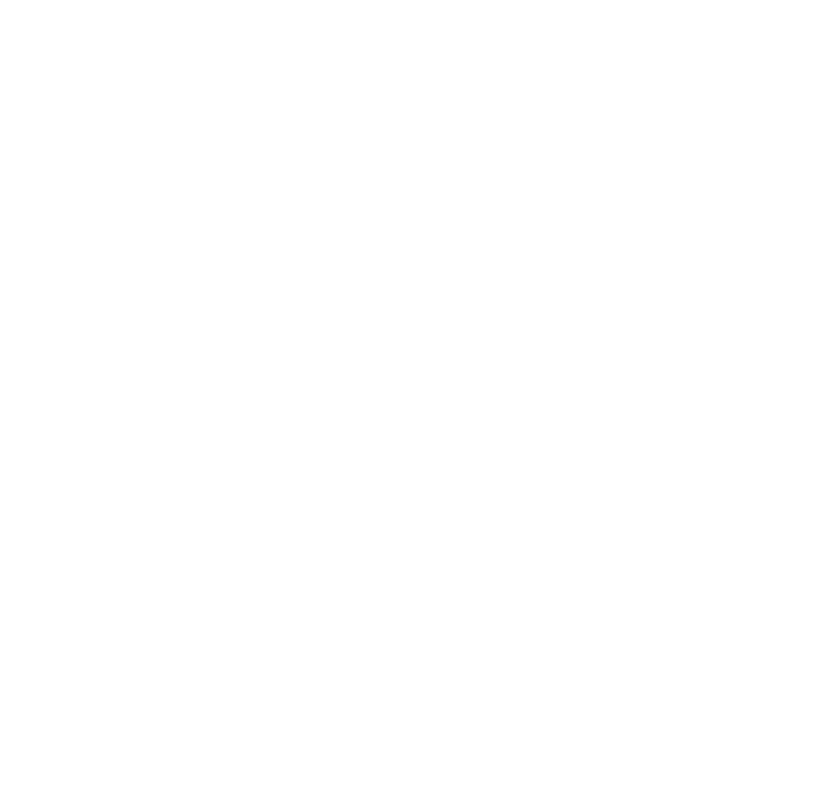
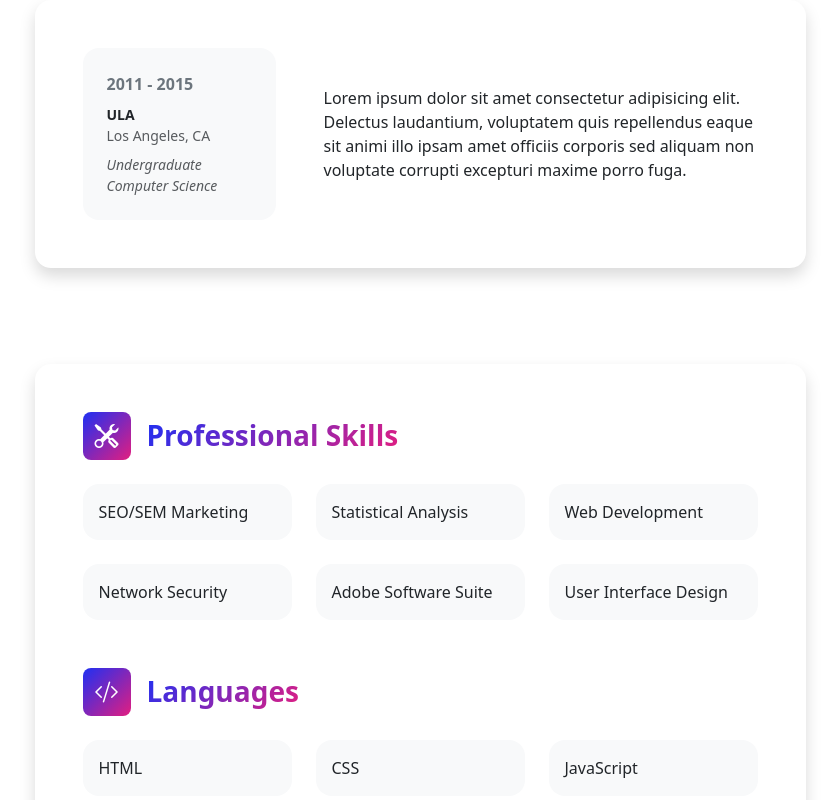
Before and after one commit to purnomoht17/portfolio-heru, a React (Vite) app: page /resume in a window 1280 px wide. Shown: the part 1260-2060 px from the top of the page, without its empty margins (220-1060 px from the left). Before the commit the page ends 1112 px from the top, so only its background shows below. Built offline with nearby package versions, Linux system fonts and the light colour scheme.

Commit message:
fiks tombol page resume

```diff
--- a/src/pages/Resume/Resume.jsx
+++ b/src/pages/Resume/Resume.jsx
@@ -56,19 +56,73 @@
 
             </section>
 
-            {/* ... (Education Section tetap sama) ... */}
+
+            {/* Education Section (Tetap sama) */}
             <section>
-              <h2 className="text-primary fw-bolder mb-4">Education</h2>
-              {/* ... (konten Education) ... */}
+              <h2 className="text-secondary fw-bolder mb-4">Education</h2>
+              {resumeData.education.map((edu) => (
+                <div key={edu.id} className="card shadow border-0 rounded-4 mb-5">
+                  <div className="card-body p-5">
+                    <div className="row align-items-center gx-5">
+                      <div className="col text-center text-lg-start mb-4 mb-lg-0">
+                        <div className="bg-light p-4 rounded-4">
+                          <div className="text-secondary fw-bolder mb-2">{edu.period}</div>
+                          <div className="mb-2">
+                            <div className="small fw-bolder">{edu.school}</div>
+                            <div className="small text-muted">{edu.location}</div>
+                          </div>
+                          <div className="fst-italic">
+                            <div className="small text-muted">{edu.degree}</div>
+                            <div className="small text-muted">{edu.field}</div>
+                          </div>
+                        </div>
+                      </div>
+                      <div className="col-lg-8"><div>{edu.description}</div></div>
+                    </div>
+                  </div>
+                </div>
+              ))}
             </section>
 
-            {/* ... (Skills Section tetap sama) ... */}
+            <div className="pb-5"></div>
+
+            {/* --- BAGIAN YANG DIPERBAIKI --- */}
             <section>
               <div className="card shadow border-0 rounded-4 mb-5">
-                {/* ... (konten Skills) ... */}
+                <div className="card-body p-5">
+                  {/* Professional skills list */}
+                  <div className="mb-5">
+                    <div className="d-flex align-items-center mb-4">
+                      <div className="feature bg-primary bg-gradient-primary-to-secondary text-white rounded-3 me-3"><i className="bi bi-tools"></i></div>
+                      <h3 className="fw-bolder mb-0"><span className="text-gradient d-inline">Professional Skills</span></h3>
+                    </div>
+                    {/* Menggunakan satu .map() dengan kelas g-4 untuk jarak otomatis */}
+                    <div className="row row-cols-1 row-cols-md-3 g-4">
+                      {resumeData.professionalSkills.map(skill => (
+                        <div key={skill.id} className="col">
+                          <div className="d-flex align-items-center bg-light rounded-4 p-3 h-100">{skill.name}</div>
+                        </div>
+                      ))}
+                    </div>
+                  </div>
+                  {/* Languages list */}
+                  <div className="mb-0">
+                    <div className="d-flex align-items-center mb-4">
+                      <div className="feature bg-primary bg-gradient-primary-to-secondary text-white rounded-3 me-3"><i className="bi bi-code-slash"></i></div>
+                      <h3 className="fw-bolder mb-0"><span className="text-gradient d-inline">Languages</span></h3>
+                    </div>
+                     {/* Menggunakan satu .map() dengan kelas g-4 untuk jarak otomatis */}
+                    <div className="row row-cols-1 row-cols-md-3 g-4">
+                      {resumeData.languages.map(lang => (
+                        <div key={lang.id} className="col">
+                          <div className="d-flex align-items-center bg-light rounded-4 p-3 h-100">{lang.name}</div>
+                        </div>
+                      ))}
+                    </div>
+                  </div>
+                </div>
               </div>
             </section>
-
           </div>
         </div>
       </div>
```
